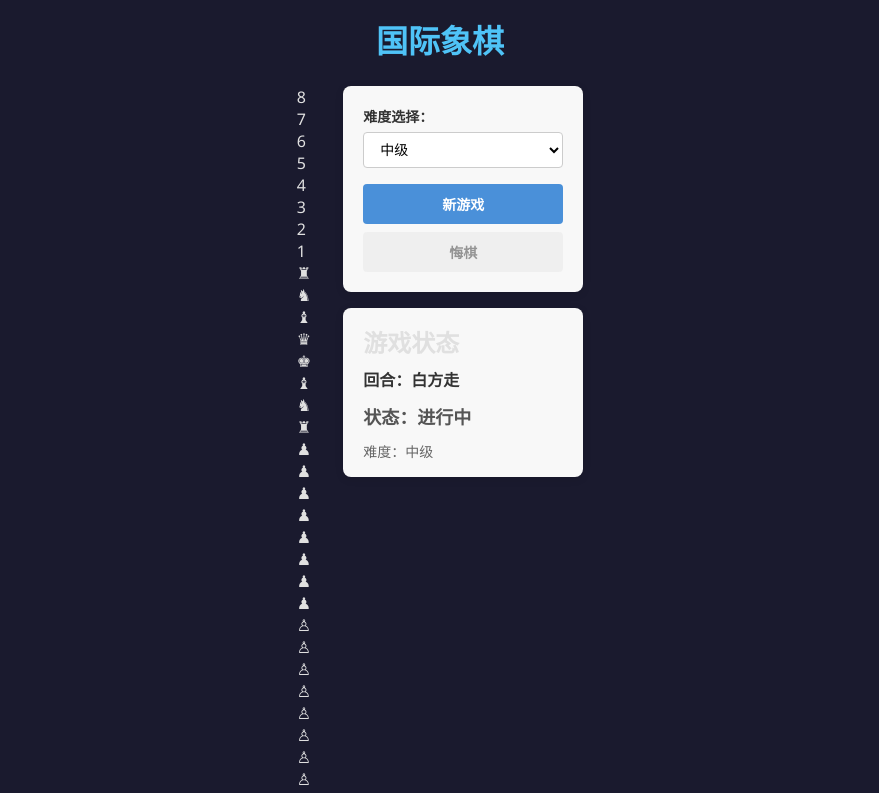
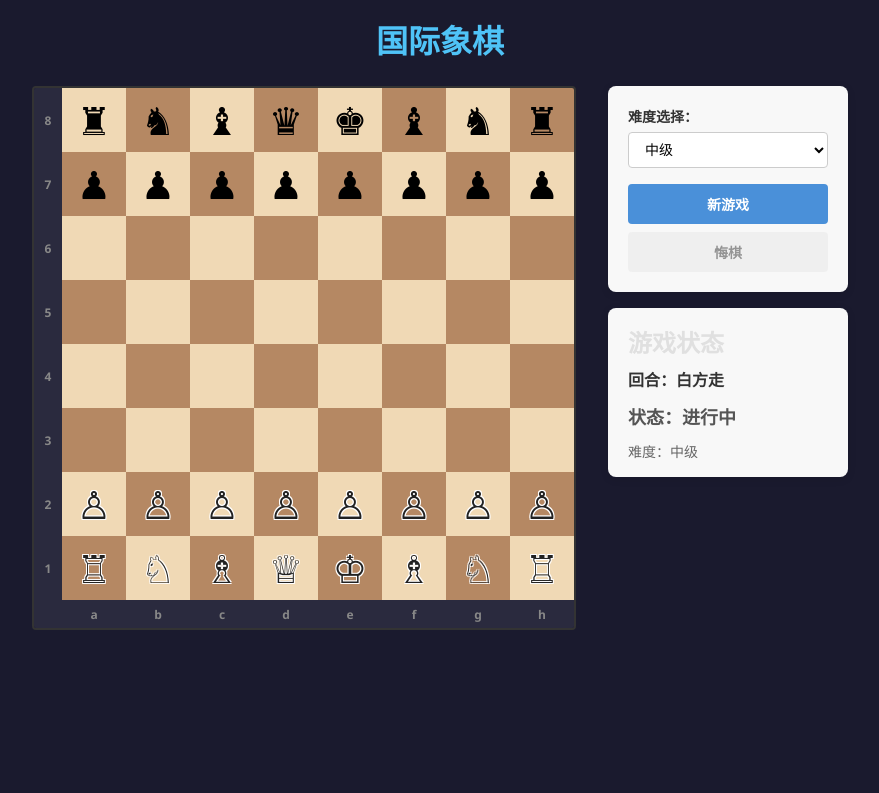
Before and after one commit to qtalen/super-goal, a React (Vite) app in the folder frontend/: page / in a window 1280 px wide. Shown: the top 793 px of the page, without its empty margins (200-1079 px from the left). Built offline with nearby package versions, Linux system fonts and the light colour scheme.

Commit message:
fix(chess): repair board CSS grid layout, piece colors, and SCSS import

```diff
--- a/frontend/src/components/Board.tsx
+++ b/frontend/src/components/Board.tsx
@@ -1,7 +1,7 @@
 import Square from './Square';
 
-const ROWS = [8, 7, 6, 5, 4, 3, 2, 1] as const;
-const FILES = ['a', 'b', 'c', 'd', 'e', 'f', 'g', 'h'] as const;
+const FILES = ['a', 'b', 'c', 'd', 'e', 'f', 'g', 'h'];
+const ROWS = [8, 7, 6, 5, 4, 3, 2, 1];
 
 export interface BoardProps {
   fen: string;
@@ -13,26 +13,18 @@ export interface BoardProps {
   checkSquare?: string | null;
 }
 
-/**
- * 解析 UCI 走法字符串（如 "e2e4"）为 from 和 to
- */
 export function parseUci(uci: string | null): { from: string; to: string } | null {
   if (!uci || uci.length < 4) return null;
   return { from: uci.substring(0, 2), to: uci.substring(2, 4) };
 }
 
-/**
- * 解析 FEN 字符串为 8×8 棋子数组
- * 返回 (string | null)[][]，其中 string 为棋子字符（P/p/K/k 等），null 为空格子
- */
 export function parseFen(fen: string): (string | null)[][] {
   const rows = fen.split(' ')[0].split('/');
   return rows.map((row) => {
     const result: (string | null)[] = [];
     for (const ch of row) {
       if (ch >= '1' && ch <= '8') {
-        const empty = parseInt(ch, 10);
-        for (let i = 0; i < empty; i++) result.push(null);
+        for (let i = 0; i < parseInt(ch, 10); i++) result.push(null);
       } else {
         result.push(ch);
       }
@@ -40,6 +32,10 @@ export function parseFen(fen: string): (string | null)[][] {
     return result;
   });
 }
+
+const SQUARE_SIZE = 64;
+const LABEL_SIZE = 28;
+const BOARD_SIZE = LABEL_SIZE + 8 * SQUARE_SIZE;
 
 function Board({
   fen = 'rnbqkbnr/pppppppp/8/8/8/8/PPPPPPPP/RNBQKBNR w KQkq - 0 1',
@@ -53,48 +49,112 @@ function Board({
   const pieces = parseFen(fen);
   const lastMoveParsed = parseUci(lastMove);
 
-  return (
-    <div className="board" role="grid" aria-label="国际象棋棋盘">
-      {ROWS.map((row) => (
-        <div key={`row-${row}`} className="board__label board__label--row">
+  const cells: React.ReactNode[] = [];
+
+  for (let ri = 0; ri < 8; ri++) {
+    const row = ROWS[ri];
+    const pieceRow = pieces[ri];
+
+    cells.push(
+      <div
+        key={`rl-${row}`}
+        style={{
+          gridColumn: 1,
+          gridRow: ri + 1,
+          width: LABEL_SIZE,
+          height: SQUARE_SIZE,
+          display: 'flex',
+          alignItems: 'center',
+          justifyContent: 'center',
+          fontSize: '0.75rem',
+          fontWeight: 600,
+          color: '#888',
+          background: '#2a2a3e',
+        }}
+      >
         {row}
       </div>
-      ))}
+    );
 
-      {ROWS.map((row, rowIdx) =>
-        FILES.map((file) => {
+    for (let fi = 0; fi < 8; fi++) {
+      const file = FILES[fi];
       const square = `${file}${row}`;
-          const piece = pieces[rowIdx][FILES.indexOf(file)];
-          const isLight = (row + file.charCodeAt(0)) % 2 === 0;
-          const isSelected = selectedSquare === square;
-          const isLegalMove = legalMoves.includes(square);
-          const isLastMove =
+      const piece = pieceRow[fi];
+      const isLight = (ri + fi) % 2 === 0;
+      const isSel = selectedSquare === square;
+      const isLegal = legalMoves.includes(square);
+      const isLast =
         lastMoveParsed !== null &&
         (lastMoveParsed.from === square || lastMoveParsed.to === square);
       const isCheck = checkSquare === square;
 
-          return (
+      cells.push(
         <Square
           key={square}
           square={square}
           piece={piece}
           isLight={isLight}
-              isSelected={isSelected}
-              isLegalMove={isLegalMove}
-              isLastMove={isLastMove}
+          isSelected={isSel}
+          isLegalMove={isLegal}
+          isLastMove={isLast}
           isCheck={isCheck}
           onClick={() => onSquareClick(square)}
         />
       );
-        }),
-      )}
+    }
+  }
 
-      <div className="board__label board__label--corner" />
-      {FILES.map((file) => (
-        <div key={`col-${file}`} className="board__label board__label--col">
-          {file}
+  cells.push(
+    <div
+      key="corner"
+      style={{
+        gridColumn: 1,
+        gridRow: 9,
+        width: LABEL_SIZE,
+        height: LABEL_SIZE,
+        background: '#2a2a3e',
+      }}
+    />
+  );
+
+  for (let fi = 0; fi < 8; fi++) {
+    cells.push(
+      <div
+        key={`cl-${FILES[fi]}`}
+        style={{
+          gridColumn: fi + 2,
+          gridRow: 9,
+          width: SQUARE_SIZE,
+          height: LABEL_SIZE,
+          display: 'flex',
+          alignItems: 'center',
+          justifyContent: 'center',
+          fontSize: '0.75rem',
+          fontWeight: 600,
+          color: '#888',
+          background: '#2a2a3e',
+        }}
+      >
+        {FILES[fi]}
       </div>
-      ))}
+    );
+  }
+
+  return (
+    <div
+      role="grid"
+      aria-label="国际象棋棋盘"
+      style={{
+        display: 'grid',
+        gridTemplateColumns: `${LABEL_SIZE}px repeat(8, ${SQUARE_SIZE}px)`,
+        gridTemplateRows: `repeat(8, ${SQUARE_SIZE}px) ${LABEL_SIZE}px`,
+        border: '2px solid #333',
+        borderRadius: '4px',
+        overflow: 'hidden',
+        userSelect: 'none',
+      }}
+    >
+      {cells}
     </div>
   );
 }
--- a/frontend/src/main.tsx
+++ b/frontend/src/main.tsx
@@ -3,6 +3,9 @@ import ReactDOM from 'react-dom/client';
 import App from './App';
 import { GameProvider } from './context/GameContext';
 import './styles/global.scss';
+import './styles/Board.scss';
+import './styles/ControlPanel.scss';
+import './styles/GameStatus.scss';
 
 const rootElement = document.getElementById('root');
 
--- a/frontend/src/styles/Board.scss
+++ b/frontend/src/styles/Board.scss
@@ -1,8 +1,10 @@
+$square-size: 64px;
+$label-size: 28px;
+
 .board {
   display: grid;
-  grid-template-columns: 32px repeat(8, 1fr);
-  grid-template-rows: repeat(8, 1fr) 32px;
-  max-width: 560px;
+  grid-template-columns: $label-size repeat(8, $square-size);
+  grid-template-rows: repeat(8, $square-size) $label-size;
   border: 2px solid #333;
   border-radius: 4px;
   overflow: hidden;
@@ -10,15 +12,14 @@
 }
 
 .square {
-  aspect-ratio: 1;
+  width: $square-size;
+  height: $square-size;
   display: flex;
   align-items: center;
   justify-content: center;
   cursor: pointer;
   position: relative;
   font-size: 2rem;
-  min-width: 60px;
-  min-height: 60px;
 
   &--light {
     background-color: var(--color-board-light);
@@ -104,12 +105,11 @@
   font-size: 2.4rem;
 
   &--white {
-    color: #fff;
-    text-shadow: 1px 1px 2px rgba(0, 0, 0, 0.5);
+    color: #222;
+    text-shadow: -1px -1px 0 #fff, 1px -1px 0 #fff, -1px 1px 0 #fff, 1px 1px 0 #fff;
   }
 
   &--black {
-    color: #222;
-    text-shadow: 1px 1px 2px rgba(255, 255, 255, 0.3);
+    color: #000;
   }
 }
```
Also changed, not shown: 1 other file (tests, documents, lock files or other folders). Lines whose indentation alone changed are shown as unchanged.
